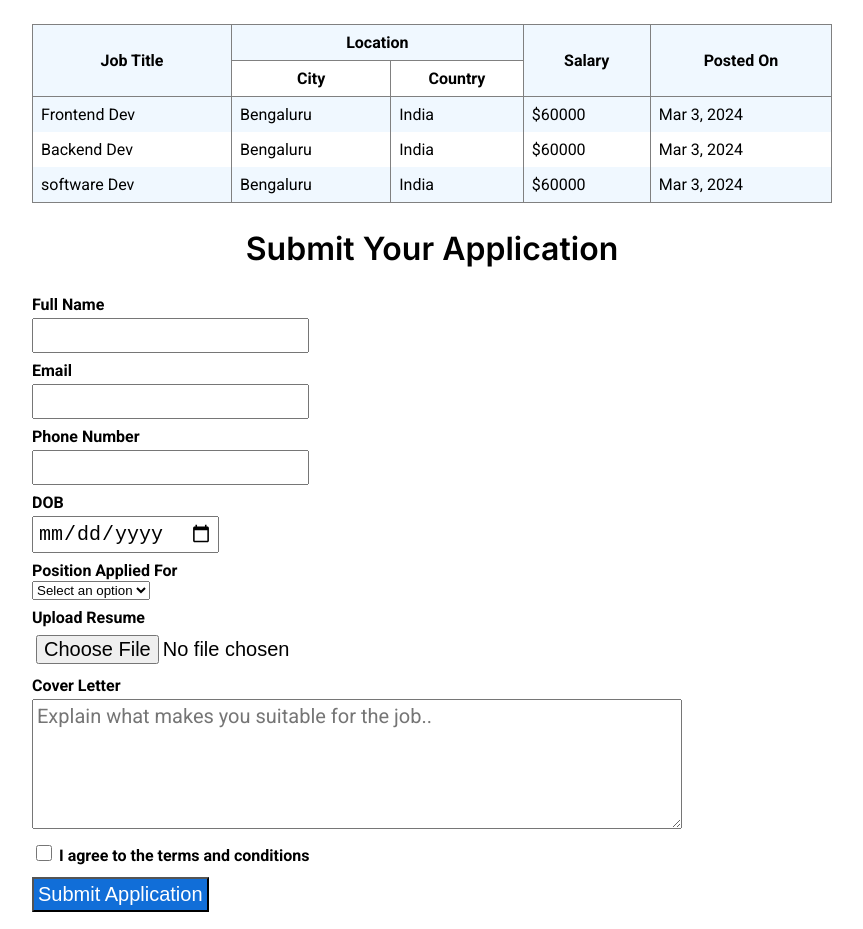
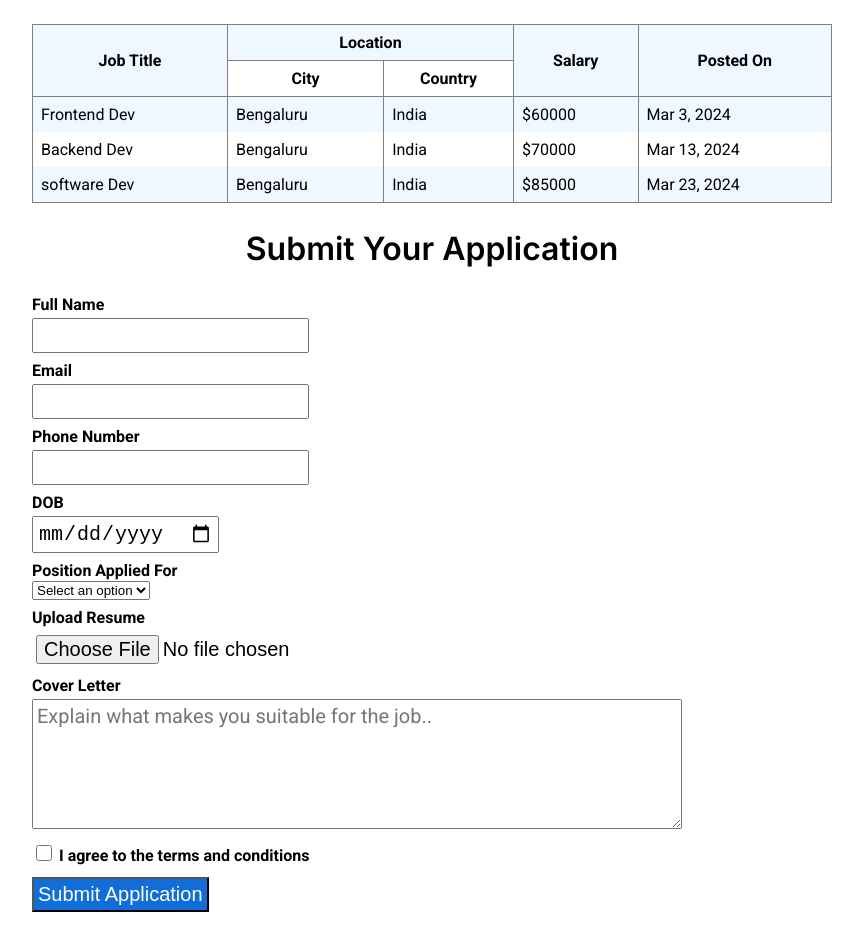
Before and after one commit to DHAYANANTH004/Responsive-mob, a plain HTML site: page src/index.html in a window 1280 px wide. Shown: the part 782-1711 px from the top of the page, without its empty margins (208-1071 px from the left). Drawn offline with Linux system fonts and the light colour scheme.

Commit message:
changed the date and salary in job date

```diff
--- a/src/index.html
+++ b/src/index.html
@@ -77,15 +77,15 @@
                 <td>Backend Dev</td>
                 <td>Bengaluru</td>
                 <td>India</td>
-                <td>$60000</td>
-                <td>Mar 3, 2024</td>
+                <td>$70000</td>
+                <td>Mar 13, 2024</td>
             </tr>
             <tr class="jobs-data-row">
                 <td>software Dev</td>
                 <td>Bengaluru</td>
                 <td>India</td>
-                <td>$60000</td>
-                <td>Mar 3, 2024</td>
+                <td>$85000</td>
+                <td>Mar 23, 2024</td>
             </tr>
         </table>
 
```
